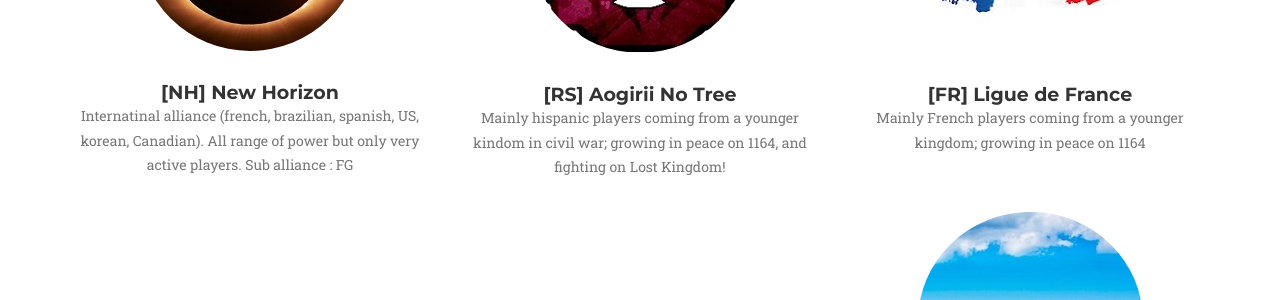
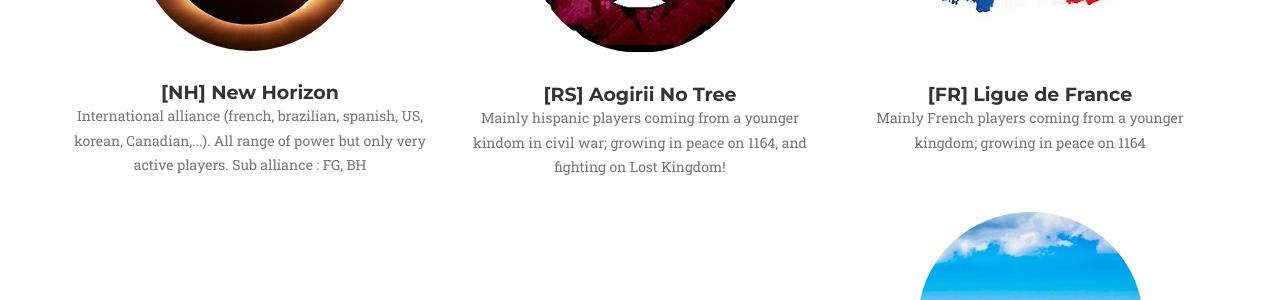
Before and after one commit to lysm-rok/K1164, a Jekyll site: the page built from index.html, in a window 1280 px wide and 900 px high, scrolled down 1124 px. Shown: the part 154-454 px from the top of the window. Built offline with Jekyll 4.4.1, drawn with Linux system fonts in a browser that asks for light colours; some web fonts are replaced.

Commit message:
Update alliances.yml

```diff
--- a/_data/alliances.yml
+++ b/_data/alliances.yml
@@ -1,6 +1,6 @@
 - name: "[NH] New Horizon"
   icon: img/alliances/NH.jpg
-  description: "Internatinal alliance (french, brazilian, spanish, US, korean, Canadian). All range of power but only very active players. Sub alliance : FG"
+  description: "International alliance (french, brazilian, spanish, US, korean, Canadian,...). All range of power but only very active players. Sub alliance : FG, BH"
 
 - name: "[RS] Aogirii No Tree"
   icon: img/alliances/RS.jpeg
```
